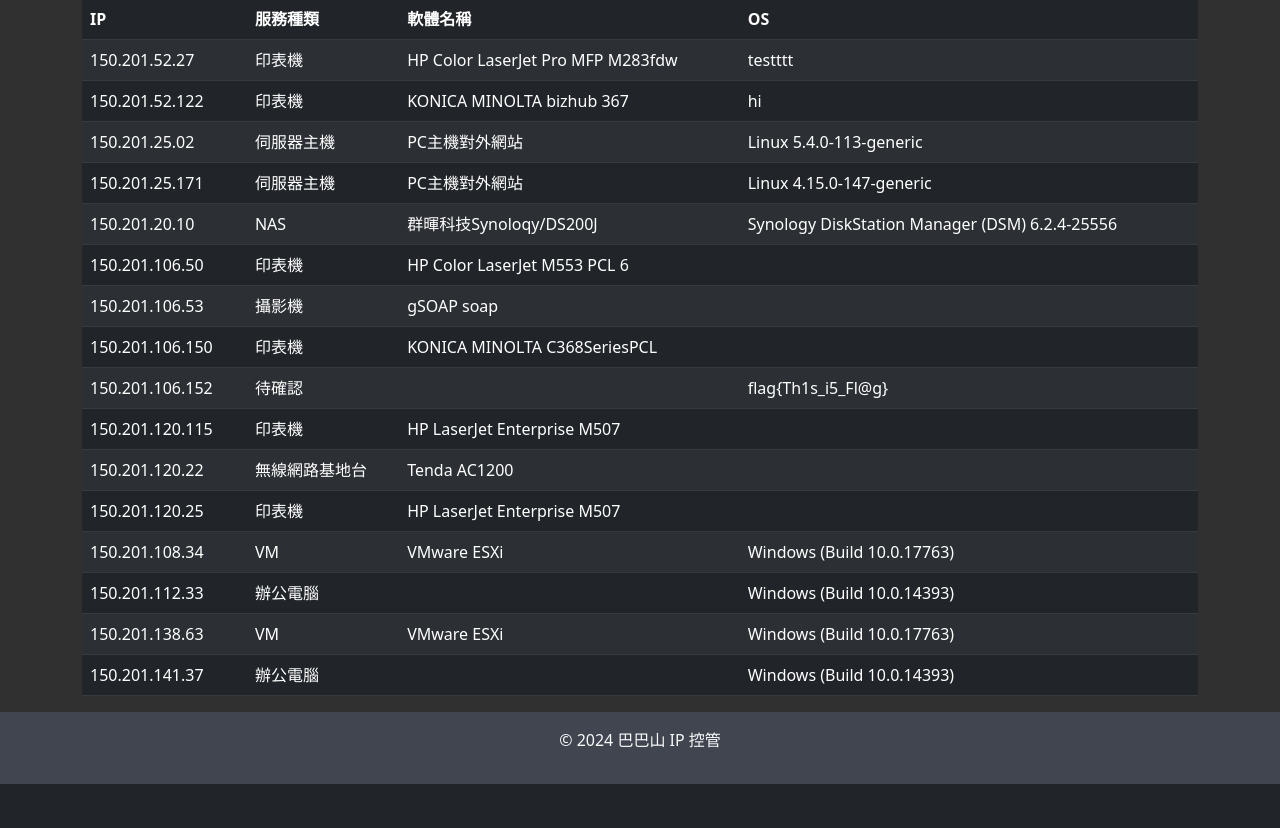
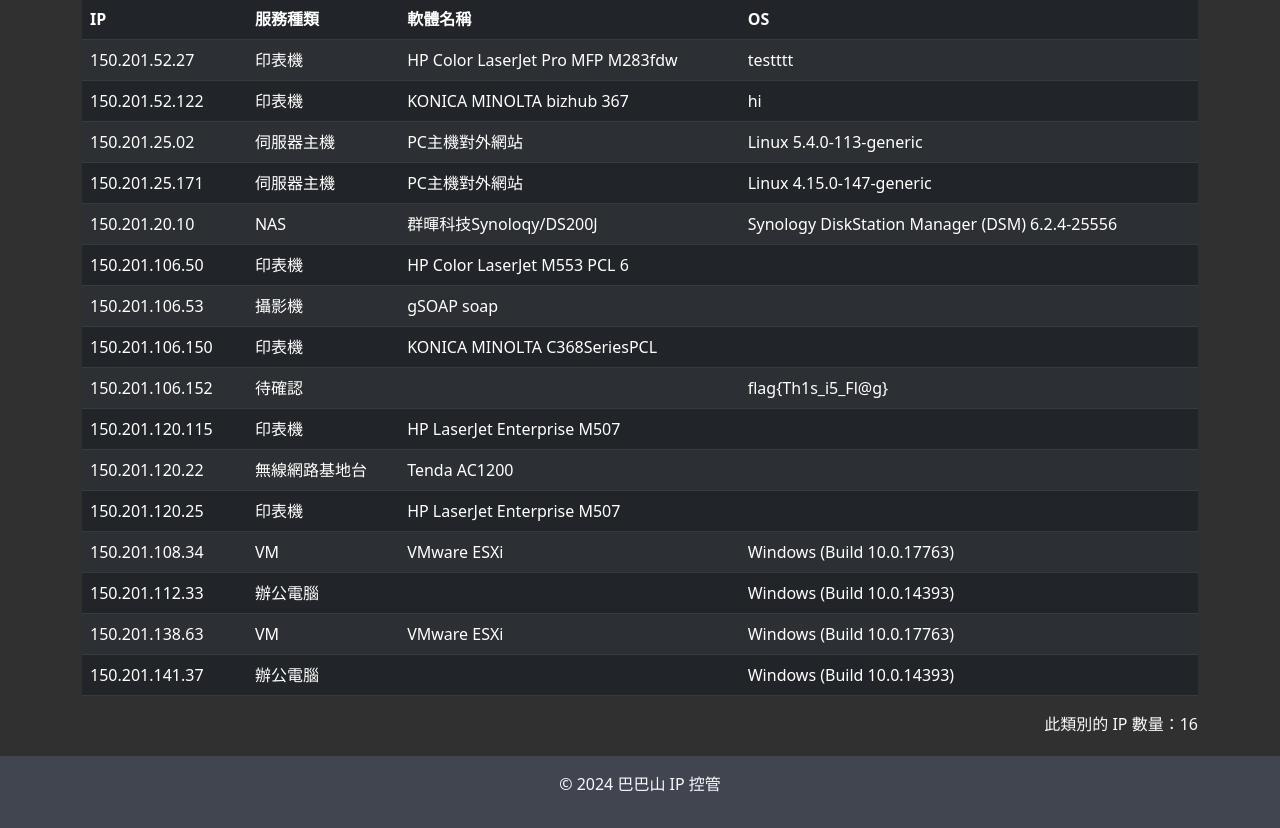
Before and after one commit to AuTooong/1121-web_final, a Django app: page /ip/overview in a window 1280 px wide. Shown: the part 177-1005 px from the top of the page. Before the commit the page ends 961 px from the top, so only its background shows below. Run offline with Django 3.2, Linux system fonts and the light colour scheme; data comes from the database, SQL or seed files in the repository.

Commit message:
add ip num

```diff
--- a/ipControl/IP/templates/overview.html
+++ b/ipControl/IP/templates/overview.html
@@ -7,6 +7,7 @@
 
 {% block content %}
 <div class="container">
+
     <div class="mt-4">
         <form action="/ip/overview">
             <input type="text" name="ip_query" placeholder="Search IP...">
@@ -14,6 +15,8 @@
             <input type="submit" value="搜尋">
         </form>
     </div>
+
+
 
     <div class="mt-4">
         <ul class="nav nav-tabs" id="myTab" role="tablist">
@@ -45,6 +48,8 @@
             <li class="nav-item" role="presentation">
                 <button class="nav-link ip-tab" id="unknown-tab" data-bs-toggle="tab" data-bs-target="#unknown" type="button" role="tab" aria-controls="unknown" aria-selected="false">待確認</button>
             </li>
+
+    </div>
         </ul>
 
             <div class="tab-content text-light" id="myTabContent">
@@ -58,13 +63,28 @@
                 <div class="tab-pane fade" id="unknown" aria-controls="unknown" role="tabpanel" aria-labelledby="unknown-tab"></div>
                 <div class="tab-pane fade" id="office" aria-controls="office" role="tabpanel" aria-labelledby="office-tab"></div>
             </div>
+
+        <div class="tab-pane fade show active d-flex justify-content-between" aria-controls="overview" role="tabpanel" aria-labelledby="overview-tab">
+            <div id="ipTable"></div>
+            <div class="text-light" id="ipCountContainer">
+                <p>此類別的 IP 數量：<span id="ipCountSpan">{{ data|length }}</span></p>
+            </div>
+        </div>
     </div>
+
+
+
+</div>
+
+
 </div>
 
 <script>
+
 var owners = [];
 var data = [];
 const is_staff = {{ user.is_staff|lower }};
+
 
 {% for owner in owners %}
     var obj = {
@@ -94,6 +114,8 @@
     data.push(obj);
 {% endfor %}
 
+const initialIpCount = data.length;
+$('#ipCountSpan').text(initialIpCount);
 
 
 if(is_staff) renderTableStaff('overview', 'overview');
@@ -193,6 +215,7 @@
                         </tbody>
                         </table>`;
     $(`#${tabId}`).html(tableHtml);
+
 }
 
 
@@ -201,6 +224,11 @@
     const tabId = $(this).attr('aria-controls');
     const criteria = $(this).attr('id').split('-')[0];
     $('#current_filter').val( $(this).attr('aria-controls'));
+    // 計算 IP 數量
+    const filteredData = filterData(criteria);
+    const ipCount = filteredData.length;
+    $('#ipCountSpan').text(ipCount);
+
     if(is_staff) renderTableStaff(tabId, criteria);
     else renderTable(tabId, criteria);
 });
```
